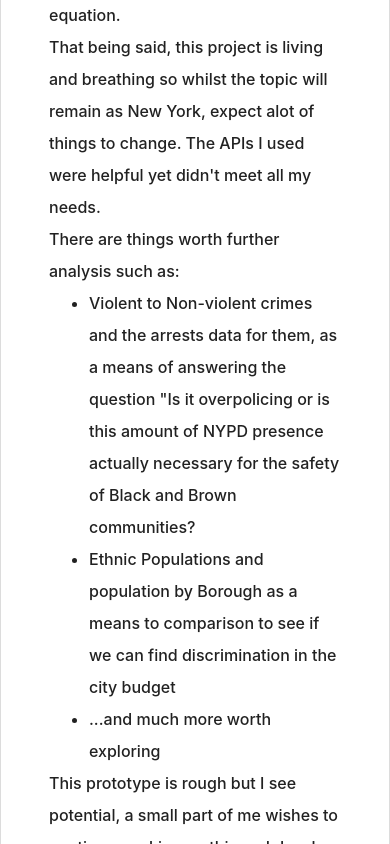
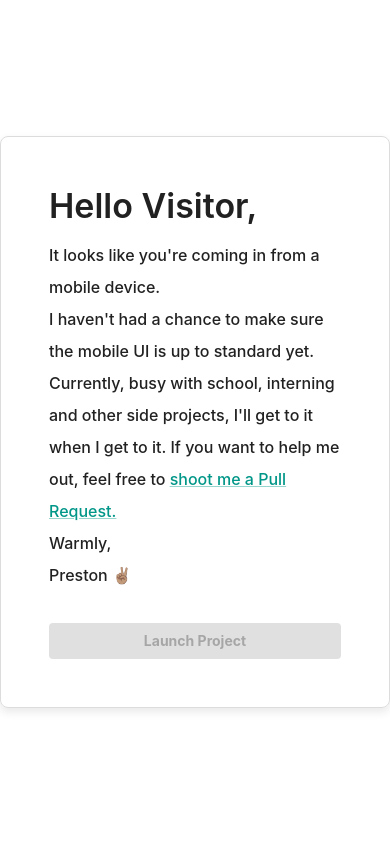
Before and after one commit to Saintpreston/nyc-data, a React (Create React App) app: page / in a window 390 px wide. Shown: the top 844 px of the page. Built offline with nearby package versions, Linux system fonts and the light colour scheme; no server answers.

Commit message:
mobile bandage fix

```diff
--- a/src/App.tsx
+++ b/src/App.tsx
@@ -9,6 +9,8 @@ import { useAppSelector } from "./app/hooks";
 import { selectTab as selectRoute } from "./features/navigation/routeSlice";
 import Dashboard from "./features/dashboard/Dashboard";
 import Welcome from "./features/welcome/Welcome";
+import { useMediaQuery } from "@mui/material";
+import MobileWelcome from "./features/welcome/MobileWelcome";
 import "./index.css";
 
 function App() {
@@ -17,24 +19,31 @@ function App() {
   const route = useAppSelector(selectRoute);
 
   const [isOnboarded, setIsOnboarded] = useState(false);
+  const isMobile = useMediaQuery(theme.breakpoints.down("md"));
+
+
 
 
 
   return (
     <div className="App">
+      <ThemeProvider theme={theme}>
 
 
-      <ThemeProvider theme={theme}>
+
         <CssBaseline />
-        {isOnboarded ? (
+        {isOnboarded && !isMobile && (
           <>
             <NavBar />
             {route === "map" && <Map />}
             {route === "dashboard" && <Dashboard />}
           </>
-      ) : (
-        <Welcome  setIsOnboarded={setIsOnboarded} />
         )}
+
+        {!isOnboarded && !isMobile && (
+          <Welcome setIsOnboarded={setIsOnboarded} />
+        )}
+        {isMobile && <MobileWelcome />}
       </ThemeProvider>
     </div>
   );
```
Lines whose indentation alone changed are shown as unchanged.
